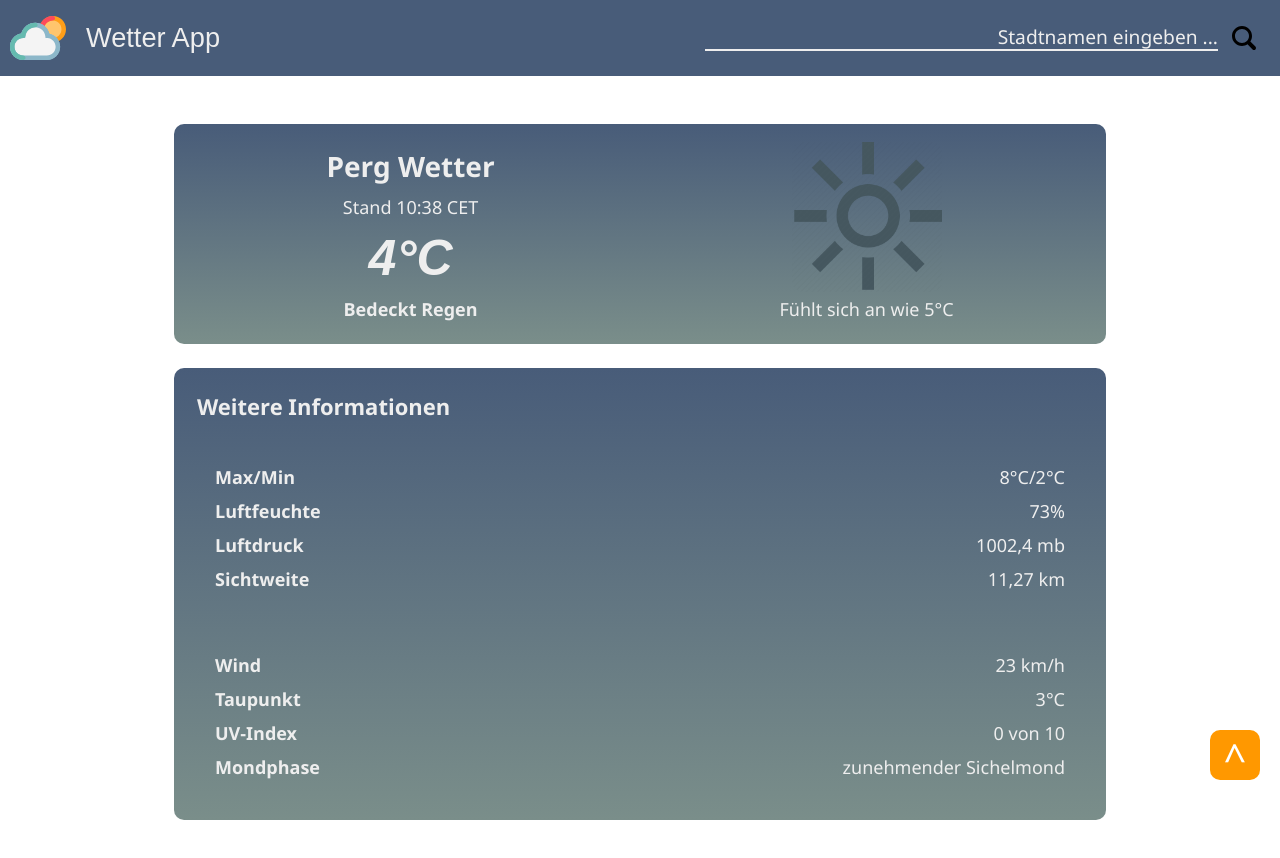
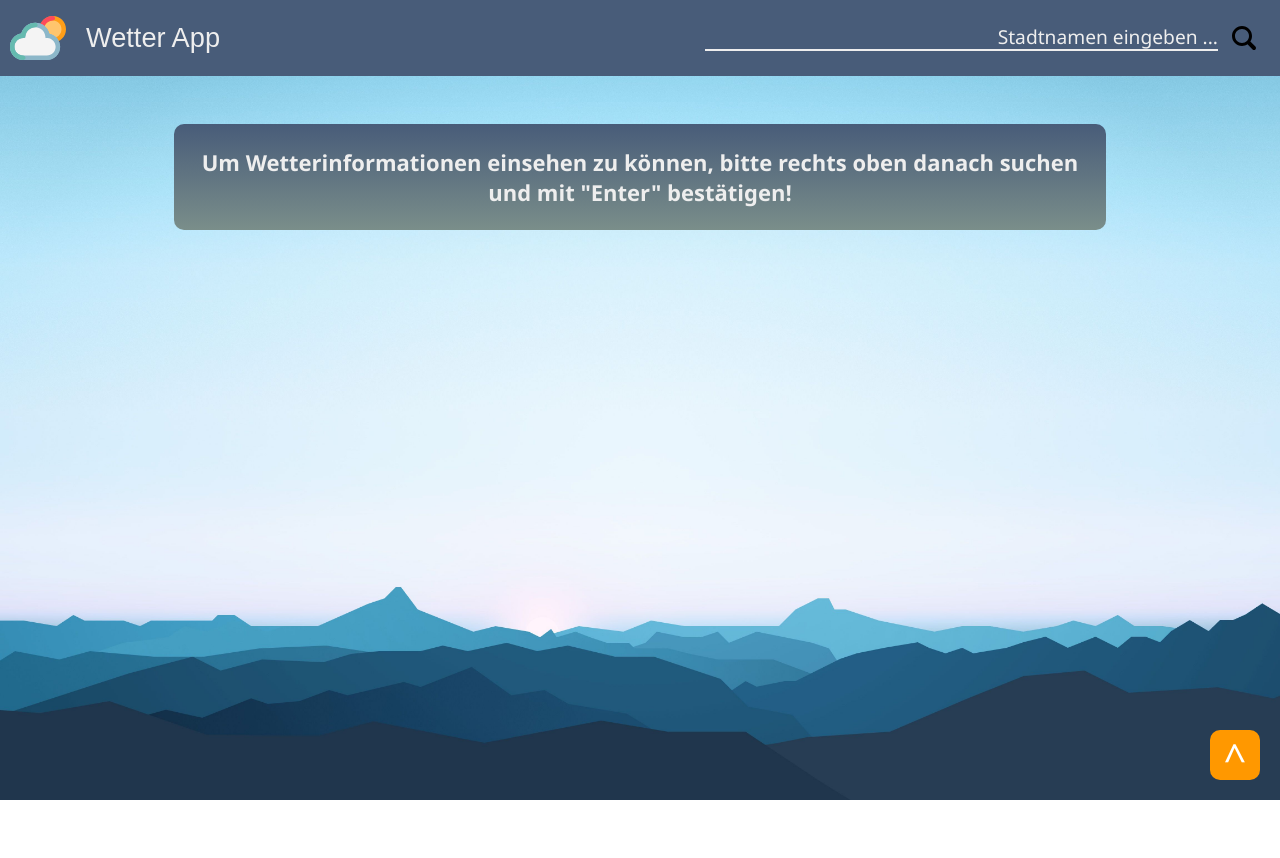
Before and after one commit to ItIsJul1an/weather-app, a React (Create React App) app: page / in a window 1280 px wide. Shown: the top 858 px of the page. After the commit the page ends 800 px from the top, so only its background shows below. Built offline with nearby package versions, Linux system fonts and the light colour scheme.

Commit message:
Update App.js

```diff
--- a/src/App.js
+++ b/src/App.js
@@ -1,20 +1,126 @@
-import React from 'react';
+import React, {useEffect, useState} from 'react';
 import Header from './components/Header';
 import Content from "./components/Content";
+import logo from "./resources/assets/icons/weather-app-icon.svg";
+import search_icon from "./resources/assets/icons/search-icon.svg";
+import sunny from "./resources/assets/sunny-weather.png";
+
+const api = {
+    key: '67b6be7208461828ada5f8350f08c711',
+    base: 'https://api.openweathermap.org/data/2.5/'
+}
 
 const App = () => {
 
-    const api = {
-        key: '67b6be7208461828ada5f8350f08c711',
-        base: 'https://api.openweathermap.org/data/2.5'
+    const [query, setQuery] = useState('')
+    const [weather, setWeather] = useState({})
+    const [gradientColor, setGradientColor] = useState('')
+    const [headerColor, setHeaderColor] = useState('')
+    const [backgroundClass, setBackgroundClass] = useState('app cold')
+
+    const convertUnixToUTC = (time) => {
+        return new Date(time * 1000).toLocaleTimeString()
+    }
+
+    useEffect(() => {
+        if (weather.main && weather.main.temp > 18) {
+            setGradientColor('linear-gradient(to bottom, #ff724d, #ff9f4d)')
+            setHeaderColor('#ff724d')
+            setBackgroundClass('app warm')
+        } else {
+            setGradientColor('linear-gradient(to bottom, #485c79, #7a8e8a)')
+            setHeaderColor('#485c79')
+            setBackgroundClass('app cold')
+        }
+    }, [weather])
+
+    const search = evt => {
+        if (evt.key === 'Enter') {
+            fetch(`${api.base}weather?q=${query}&lang=de&units=metric&APPID=${api.key}`)
+                .then(response => response.json())
+                .then(result => {
+                    setWeather(result);
+                    setQuery('')
+                });
+        }
     }
 
     return (
-        <>
+        <div className={backgroundClass}>
             <a href='#' className='back-to-top'/>
-            <Header/>
-            <Content/>
-        </>
+
+            <div className='main-container-header' style={{background: headerColor}}>
+                <div className='app-info-container'>
+                    <img src={logo} alt={'App-Logo'} className='app-logo'/>
+                    <label className='app-label'>Wetter App</label>
+                </div>
+                <div className='search-container'>
+                    <input type='text' onChange={event => setQuery(event.target.value)} value={query}
+                           onKeyPress={search}
+                           placeholder='Stadtnamen eingeben ...'
+                           className='input-field normal-font'/>
+                    <img src={search_icon} alt={'Search-Icon'} className='search-icon'/>
+                </div>
+            </div>
+
+
+            {weather.main ? (
+                <div className='main-container'>
+                    <div className='content-container-grid-flow-column' style={{background: gradientColor}}>
+                        <div className='grid-flow-row'>
+                            <span className='large-bold-font'>{weather.name} {weather.sys.country}</span>
+                            <span className='normal-font'>Stand {convertUnixToUTC(weather.dt)} CET</span>
+                            <span className='large-bold-cursive-font'>{weather.main.temp}°C</span>
+                            <span className='normal-bold-font'>{weather.weather[0].description}</span>
+                        </div>
+                        <div className='grid-flow-row white-border'>
+                            <img src={`https://openweathermap.org/img/wn/${weather.weather[0].icon}@4x.png`}
+                                 alt={'Weather-Icon'} className='weather-icon'/>
+                            <span className='normal-font'>Fühlt sich an wie {weather.main.feels_like}°C</span>
+                        </div>
+                    </div>
+                    <div className='content-container-grid-flow-row last-element-margin'
+                         style={{background: gradientColor}}>
+                        <span className='medium-bold-font medium-padding'>Weitere Informationen</span>
+                        <div className='grid-flow-column'>
+                            <div className='flow-left grid-flow-row'>
+                                <span className='normal-bold-font'>Max/Min</span>
+                                <span className='normal-bold-font'>Luftfeuchte</span>
+                                <span className='normal-bold-font'>Luftdruck</span>
+                                <span className='normal-bold-font'>PLACEHOLDER</span>
+                            </div>
+                            <div className='flow-right grid-flow-row'>
+                                    <span
+                                        className='normal-font'>{weather.main.temp_max}°C/{weather.main.temp_min}°C</span>
+                                <span className='normal-font'>{weather.main.humidity}%</span>
+                                <span className='normal-font'>{weather.main.pressure} mb</span>
+                                <span className='normal-font'>PLACEHOLDER</span>
+                            </div>
+                        </div>
+                        <div className='grid-flow-column'>
+                            <div className='flow-left grid-flow-row'>
+                                <span className='normal-bold-font'>Wind</span>
+                                <span className='normal-bold-font'>Sonnenaufgang</span>
+                                <span className='normal-bold-font'>Sonnenuntergang</span>
+                                <span className='normal-bold-font'>PLACEHOLDER</span>
+                            </div>
+                            <div className='flow-right grid-flow-row'>
+                                <span className='normal-font'>{weather.wind.speed} km/h</span>
+                                <span className='normal-font'>{convertUnixToUTC(weather.sys.sunrise)}</span>
+                                <span className='normal-font'>{convertUnixToUTC(weather.sys.sunset)}</span>
+                                <span className='normal-font'>PLACEHOLDER</span>
+                            </div>
+                        </div>
+                    </div>
+                </div>
+            ) : (
+                <div className='main-container last-element-margin'>
+                    <div className='content-container-grid-flow-row'>
+                        <span className='medium-bold-center-font'>Um Wetterinformationen einsehen zu können, bitte rechts oben danach suchen und mit "Enter" bestätigen!</span>
+                    </div>
+                </div>
+            )}
+        </div>
     );
 };
 
```
